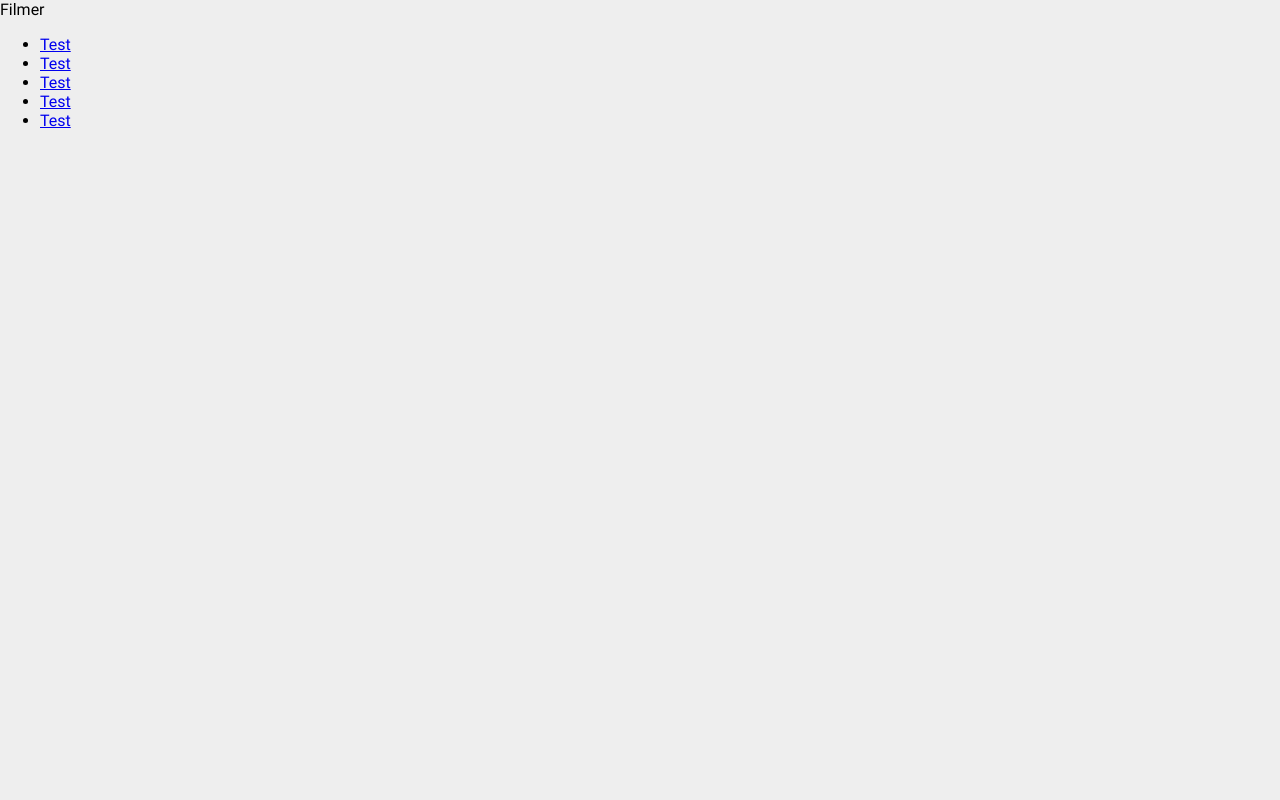
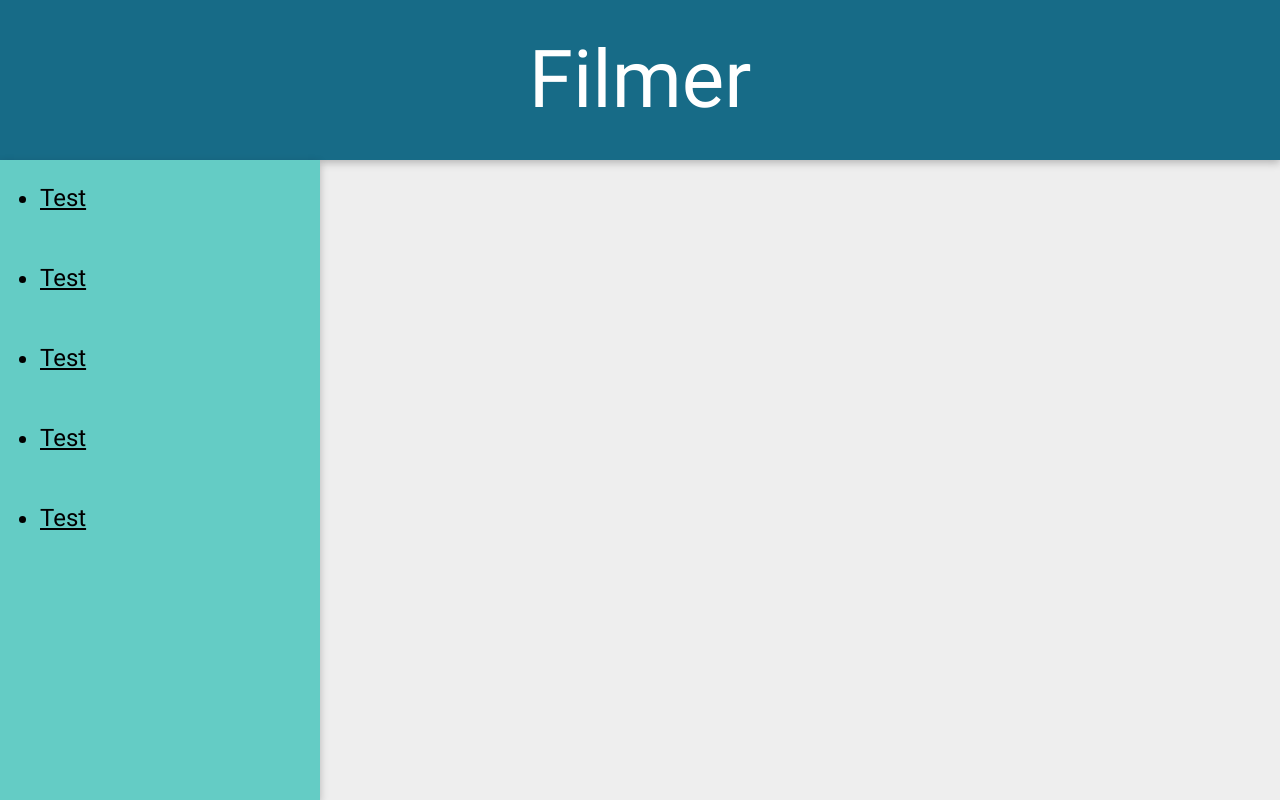
Before and after one commit to baldx/film-sida, a plain HTML site: page index.html in a window 1280 px wide. Drawn offline with Linux system fonts and the light colour scheme.

Commit message:
position and style

```diff
--- a/style.css
+++ b/style.css
@@ -3,6 +3,10 @@
     --light-blue: #64CCC5;
     --dark-teal: #176B87;
     --navy: #053B50;
+}
+
+* {
+    box-sizing: border-box;
 }
 
 @font-face {
@@ -14,4 +18,37 @@ body {
     margin: 0px;
     background: var(--white);
     font-family: roboto;
+    display: flex;
+    flex-direction: column;
+
 }
+
+aside {
+    width: 40vh;
+    background-color: var(--light-blue);
+    height: 80vh;
+    box-shadow: rgba(0, 0, 0, 0.24) 0px 3px 8px;
+}
+
+ul {
+    display: grid;
+    grid-template-rows: repeat(5, 1fr);
+    height: 50vh;
+    font-size: 1.5em;
+    justify-content: start;
+}
+
+a {
+    color: black;
+}
+
+header {
+    font-size: 5em;
+    background: var(--dark-teal);
+    display: flex;
+    justify-content: center;
+    align-items: center;
+    color: white;
+    height: 20vh;
+    box-shadow: rgba(0, 0, 0, 0.24) 0px 3px 8px;
+}
```
